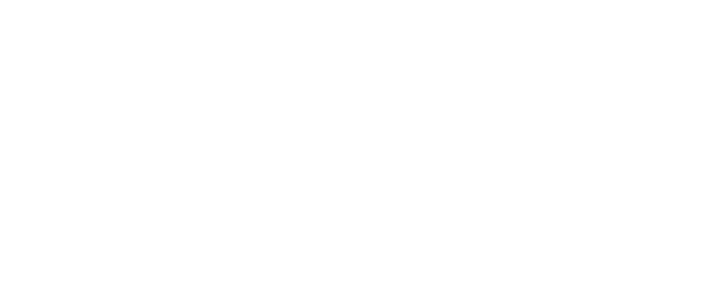
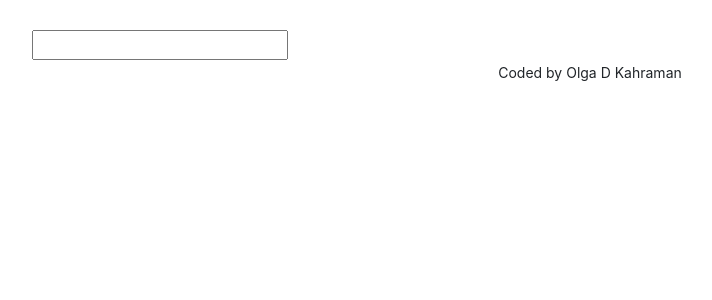
Before and after one commit to olgakahraman/dictionary-react-app, a React (Create React App) app: page / in a window 1280 px wide. Shown: the top 300 px of the page, without its empty margins (50-762 px from the left). Built offline with nearby package versions, Linux system fonts and the light colour scheme.

Commit message:
building search engine

```diff
--- a/src/App.css
+++ b/src/App.css
@@ -0,0 +1,7 @@
+.App-header {
+    margin: 30px 0;
+}
+
+.App-footer {
+text-align: center;
+}
--- a/src/App.js
+++ b/src/App.js
@@ -1,13 +1,22 @@
-
+import Dictionary from "./Dictionary";
 import './App.css';
 
  export default function App() {
   return (
     <div className="App">
+      <div className="container">
       <header className="App-header">
 
 
       </header>
+
+      <main>
+        <Dictionary />
+      </main>
+
+
+      <footer className = "App-footer"><small>Coded by Olga D Kahraman</small></footer>
+      </div>
     </div>
   );
 }
--- /dev/null
+++ b/src/Dictionary.js
@@ -0,0 +1,24 @@
+import React, { useState } from "react";
+import "./Dictionary.css";
+
+export default function Dictionary() {
+    let [keyword, setKeyword] = useState("");
+
+  function search(event) {
+    event.preventDefault();
+    alert (`Searching for ${keyword} definishion`);
+  }
+
+  function handleKeywordChange(event) {
+
+    setKeyword(event.target.value);
+  }
+
+  return (
+    <div className="Dictionary">
+      <form onSubmit={search}>
+        <input type="search" onChange={handleKeywordChange} />
+      </form>
+    </div>
+  );
+}
```
Also changed, not shown: src/Dictionary.css (added).
